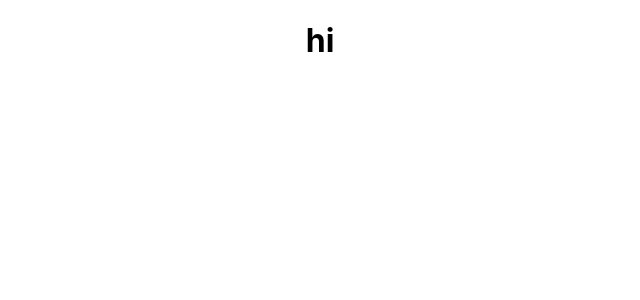
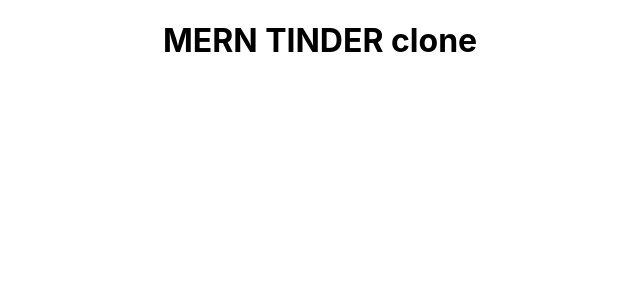
Before and after one commit to Gagandeep-Kaur-01/The_MERN_Tinder_Clone, a React (Create React App) app: page / in a window 1280 px wide. Shown: the top 300 px of the page, without its empty margins (320-960 px from the left). Built offline with nearby package versions, Linux system fonts and the light colour scheme.

Commit message:
changed the heading

```diff
--- a/src/App.js
+++ b/src/App.js
@@ -4,7 +4,7 @@
 function App() {
   return (
     <div className="App">
-      <h1> hi</h1>
+      <h1> MERN TINDER clone </h1>
     </div>
   );
 }
```
